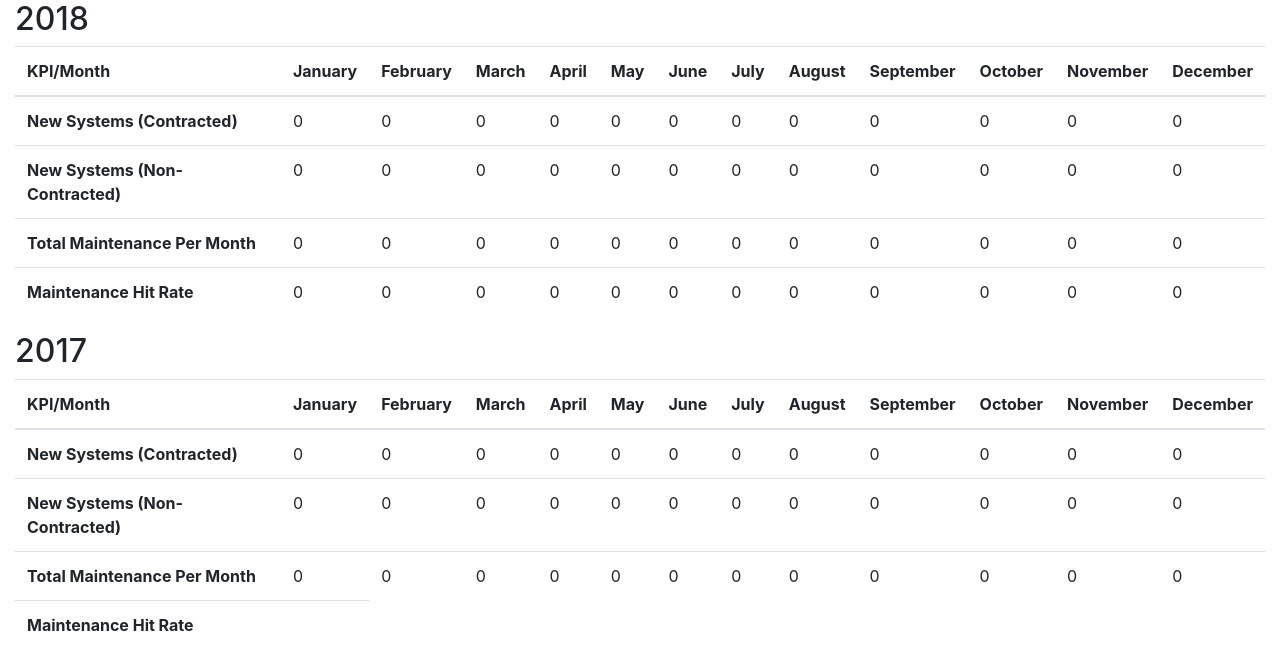
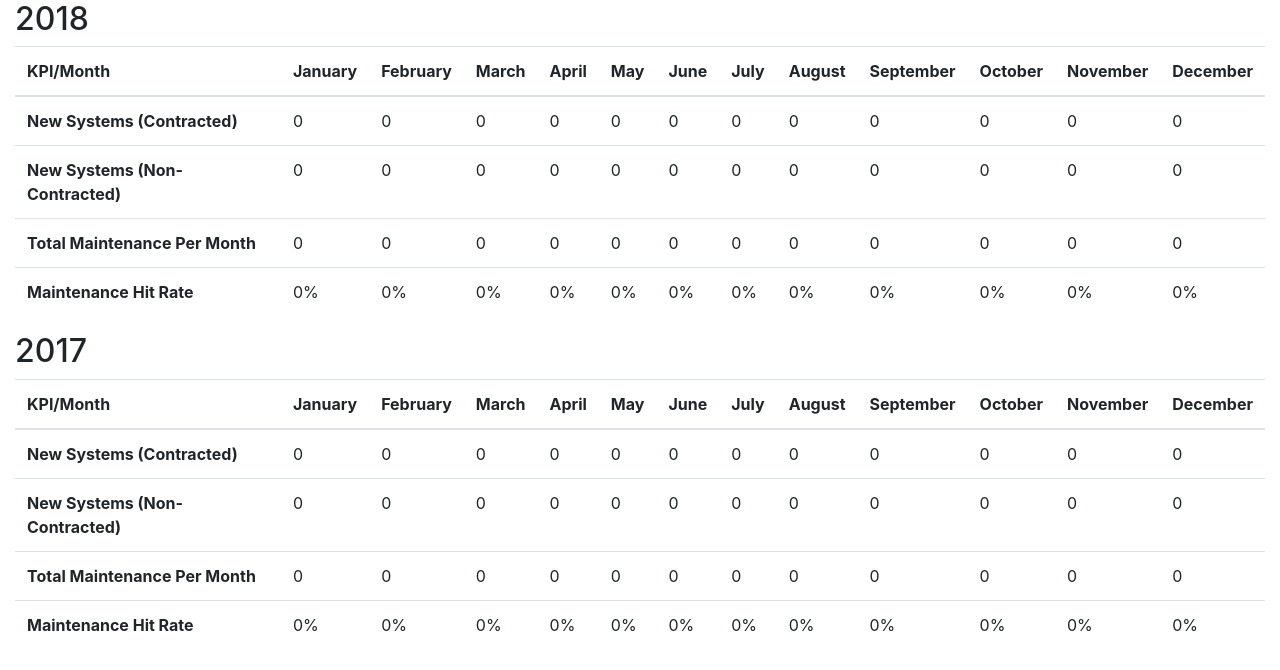
Before and after one commit to joshlsullivan/goldstar-asset-tracking, a Django app: page /systems/report/ in a window 1280 px wide. Shown: the top 670 px of the page. Run offline with Django 3.2, Linux system fonts and the light colour scheme; data that the repository does not hold is empty; some libraries are stand-ins or nearby versions.

Commit message:
updated views

```diff
--- a/system/templates/system/kpi_report.html
+++ b/system/templates/system/kpi_report.html
@@ -70,18 +70,18 @@
           </tr>
           <tr>
             <th scope="row">Maintenance Hit Rate</th>
-            <td>{{ jan_cur_rate|floatformat:"0" }}</td>
-            <td>{{ feb_cur_rate|floatformat:"0" }}</td>
-            <td>{{ mar_cur_rate|floatformat:"0" }}</td>
-            <td>{{ apr_cur_rate|floatformat:"0" }}</td>
-            <td>{{ may_cur_rate|floatformat:"0" }}</td>
-            <td>{{ jun_cur_rate|floatformat:"0" }}</td>
-            <td>{{ jul_cur_rate|floatformat:"0" }}</td>
-            <td>{{ aug_cur_rate|floatformat:"0" }}</td>
-            <td>{{ sep_cur_rate|floatformat:"0" }}</td>
-            <td>{{ oct_cur_rate|floatformat:"0" }}</td>
-            <td>{{ nov_cur_rate|floatformat:"0" }}</td>
-            <td>{{ dec_cur_rate|floatformat:"0" }}</td>
+            <td>{{ jan_cur_rate|floatformat:"0" }}%</td>
+            <td>{{ feb_cur_rate|floatformat:"0" }}%</td>
+            <td>{{ mar_cur_rate|floatformat:"0" }}%</td>
+            <td>{{ apr_cur_rate|floatformat:"0" }}%</td>
+            <td>{{ may_cur_rate|floatformat:"0" }}%</td>
+            <td>{{ jun_cur_rate|floatformat:"0" }}%</td>
+            <td>{{ jul_cur_rate|floatformat:"0" }}%</td>
+            <td>{{ aug_cur_rate|floatformat:"0" }}%</td>
+            <td>{{ sep_cur_rate|floatformat:"0" }}%</td>
+            <td>{{ oct_cur_rate|floatformat:"0" }}%</td>
+            <td>{{ nov_cur_rate|floatformat:"0" }}%</td>
+            <td>{{ dec_cur_rate|floatformat:"0" }}%</td>
           </tr>
         </tbody>
       </table>
@@ -156,7 +156,18 @@
           </tr>
           <tr>
             <th scope="row">Maintenance Hit Rate</th>
-            <td></td>
+            <td>{{ jan_pre_rate|floatformat:"0" }}%</td>
+            <td>{{ feb_pre_rate|floatformat:"0" }}%</td>
+            <td>{{ mar_pre_rate|floatformat:"0" }}%</td>
+            <td>{{ apr_pre_rate|floatformat:"0" }}%</td>
+            <td>{{ may_pre_rate|floatformat:"0" }}%</td>
+            <td>{{ jun_pre_rate|floatformat:"0" }}%</td>
+            <td>{{ jul_pre_rate|floatformat:"0" }}%</td>
+            <td>{{ aug_pre_rate|floatformat:"0" }}%</td>
+            <td>{{ sep_pre_rate|floatformat:"0" }}%</td>
+            <td>{{ oct_pre_rate|floatformat:"0" }}%</td>
+            <td>{{ nov_pre_rate|floatformat:"0" }}%</td>
+            <td>{{ dec_pre_rate|floatformat:"0" }}%</td>
           </tr>
         </tbody>
       </table>
--- a/system/views.py
+++ b/system/views.py
@@ -136,6 +136,30 @@ class SystemsKPIReport(View):
         oct_pre_man = Job.objects.filter(job_date__year=previous_year).filter(job_date__month='10').filter(job_category='Maintenance').count()
         nov_pre_man = Job.objects.filter(job_date__year=previous_year).filter(job_date__month='11').filter(job_category='Maintenance').count()
         dec_pre_man = Job.objects.filter(job_date__year=previous_year).filter(job_date__month='12').filter(job_category='Maintenance').count()
+        jan_pre_jobs = Job.objects.filter(job_date__year=previous_year).filter(job_date__month='01').count()
+        feb_pre_jobs = Job.objects.filter(job_date__year=previous_year).filter(job_date__month='02').count()
+        mar_pre_jobs = Job.objects.filter(job_date__year=previous_year).filter(job_date__month='03').count()
+        apr_pre_jobs = Job.objects.filter(job_date__year=previous_year).filter(job_date__month='04').count()
+        may_pre_jobs = Job.objects.filter(job_date__year=previous_year).filter(job_date__month='05').count()
+        jun_pre_jobs = Job.objects.filter(job_date__year=previous_year).filter(job_date__month='06').count()
+        jul_pre_jobs = Job.objects.filter(job_date__year=previous_year).filter(job_date__month='07').count()
+        aug_pre_jobs = Job.objects.filter(job_date__year=previous_year).filter(job_date__month='08').count()
+        sep_pre_jobs = Job.objects.filter(job_date__year=previous_year).filter(job_date__month='09').count()
+        oct_pre_jobs = Job.objects.filter(job_date__year=previous_year).filter(job_date__month='10').count()
+        nov_pre_jobs = Job.objects.filter(job_date__year=previous_year).filter(job_date__month='11').count()
+        dec_pre_jobs = Job.objects.filter(job_date__year=previous_year).filter(job_date__month='12').count()
+        jan_pre_rate = (jan_pre_man / jan_pre_jobs * 100) if jan_pre_jobs != 0 else 0
+        feb_pre_rate = (feb_pre_man / feb_pre_jobs * 100) if feb_pre_jobs != 0 else 0
+        mar_pre_rate = (mar_pre_man / mar_pre_jobs * 100) if mar_pre_jobs != 0 else 0
+        apr_pre_rate = (apr_pre_man / apr_pre_jobs * 100) if apr_pre_jobs != 0 else 0
+        may_pre_rate = (may_pre_man / may_pre_jobs * 100) if may_pre_jobs != 0 else 0
+        jun_pre_rate = (jun_pre_man / jun_pre_jobs * 100) if jun_pre_jobs != 0 else 0
+        jul_pre_rate = (jul_pre_man / jul_pre_jobs * 100) if jul_pre_jobs != 0 else 0
+        aug_pre_rate = (aug_pre_man / aug_pre_jobs * 100) if aug_pre_jobs != 0 else 0
+        sep_pre_rate = (sep_pre_man / sep_pre_jobs * 100) if sep_pre_jobs != 0 else 0
+        oct_pre_rate = (oct_pre_man / oct_pre_jobs * 100) if oct_pre_jobs != 0 else 0
+        nov_pre_rate = (nov_pre_man / nov_pre_jobs * 100) if nov_pre_jobs != 0 else 0
+        dec_pre_rate = (dec_pre_man / dec_pre_jobs * 100) if dec_pre_jobs != 0 else 0
         return render(
             request,
             'system/kpi_report.html',
@@ -190,6 +214,18 @@ class SystemsKPIReport(View):
                 'oct_cur_man':oct_cur_man,
                 'nov_cur_man':nov_cur_man,
                 'dec_cur_man':dec_cur_man,
+                'jan_pre_rate':jan_pre_rate,
+                'feb_pre_rate':feb_pre_rate,
+                'mar_pre_rate':mar_pre_rate,
+                'apr_pre_rate':apr_pre_rate,
+                'may_pre_rate':may_pre_rate,
+                'jun_pre_rate':jun_pre_rate,
+                'jul_pre_rate':jul_pre_rate,
+                'aug_pre_rate':aug_pre_rate,
+                'sep_pre_rate':sep_pre_rate,
+                'oct_pre_rate':oct_pre_rate,
+                'nov_pre_rate':nov_pre_rate,
+                'dec_pre_rate':dec_pre_rate,
                 'jan_pre_con':jan_pre_con,
                 'feb_pre_con':feb_pre_con,
                 'mar_pre_con':mar_pre_con,
```
